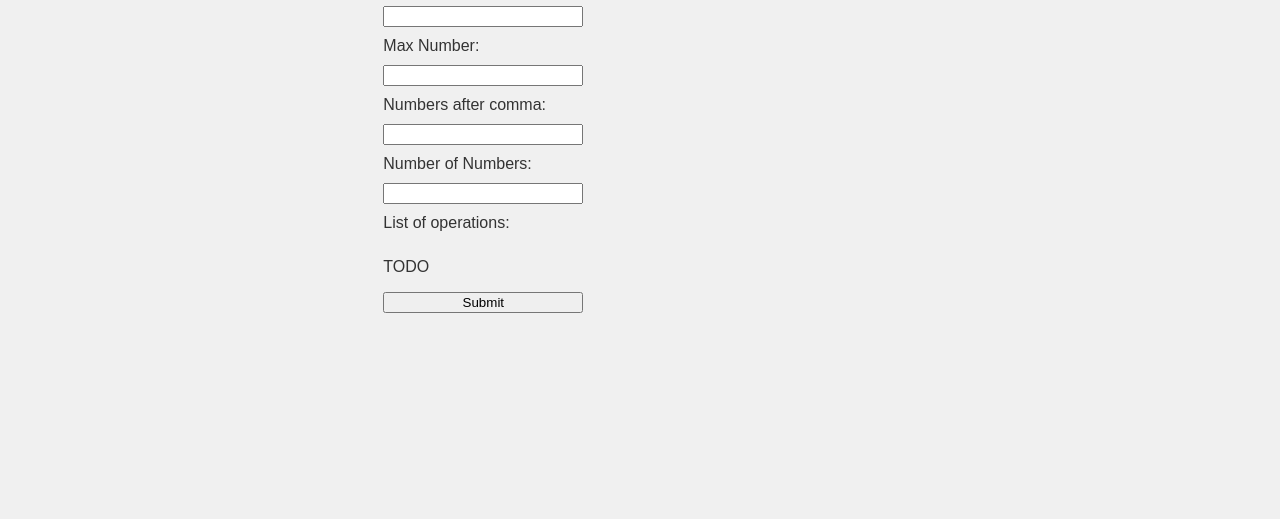
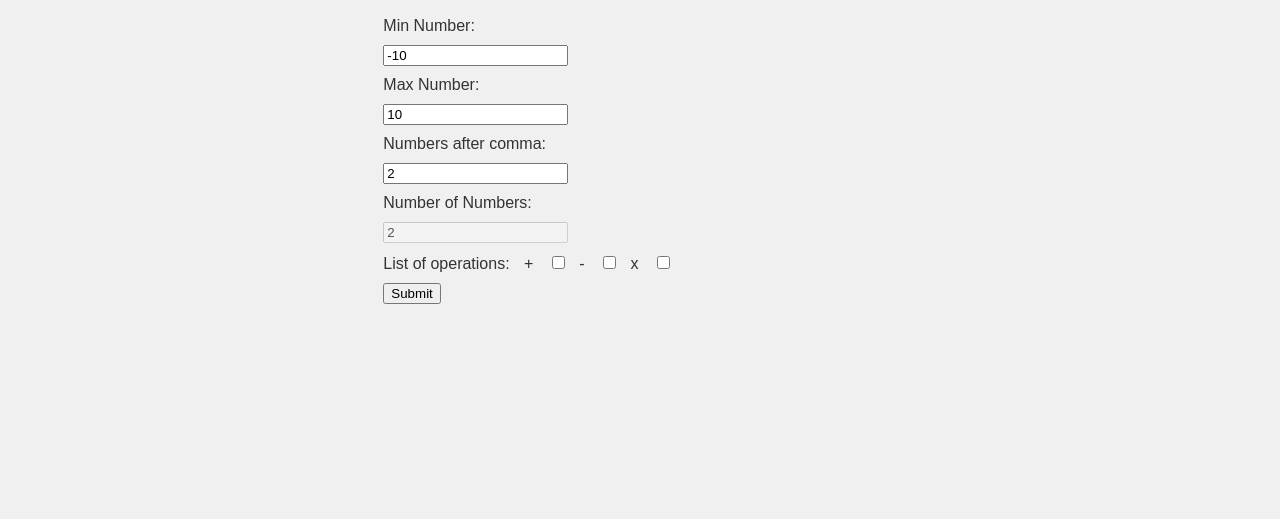
Before and after one commit to Goubigon/focus-flow, a website: page src/views/parameters.html in a window 1280 px wide. Shown: the part 297-816 px from the top of the page. Drawn offline with Linux system fonts and the light colour scheme.

Commit message:
parameters front page
added default values
added operations + - x checkboxes

```diff
--- a/public/css/parameters.css
+++ b/public/css/parameters.css
@@ -6,15 +6,22 @@ body {
     justify-content: center;
     align-items: center;
     height: 100vh;
-    margin: 0;
 }
 form {
-    display: flex;
     flex-direction: column;
-    width: 200px;
+    width: 300px;
 }
 label, input {
     margin-bottom: 10px;
+}
+
+input{
+    margin-right : 10px
+}
+
+label {
+    display: inline-block;
+    margin-right: 10px;
 }
 .error {
     color: red;
--- a/src/views/parameters.html
+++ b/src/views/parameters.html
@@ -25,20 +25,29 @@
 
         <form id="configForm">
             <label for="minNumber">Min Number:</label>
-            <input type="number" id="minNumber" name="minNumber" required>
+            <input type="number" id="minNumber" name="minNumber" value="-10" required>
 
             <label for="maxNumber">Max Number:</label>
-            <input type="number" id="maxNumber" name="maxNumber" required>
+            <input type="number" id="maxNumber" name="maxNumber" value="10" required>
 
 
             <label for="floatNumber">Numbers after comma:</label>
-            <input type="number" id="floatNumber" name="floatNumber" required>
+            <input type="number" id="floatNumber" name="floatNumber" value="2" required>
 
             <label for="nNumber">Number of Numbers:</label>
-            <input type="number" id="nNumber" name="nNumber" required>
+            <input type="number" id="nNumber" name="nNumber" value="2" disabled>
+
+
 
             <label for="operation">List of operations:</label>
-            <p>TODO</p>
+
+            <label for="addition">+</label>
+            <input type="checkbox" id="additionCheck" name="additionCheck">
+            <label for="substraction">-</label>
+            <input type="checkbox" id="substractionCheck" name="substractionCheck">
+            <label for="multiplication">x</label>
+            <input type="checkbox" id="multiplicationCheck" name="multiplicationCheck">
+
 
 
             <button type="submit">Submit</button>
```
